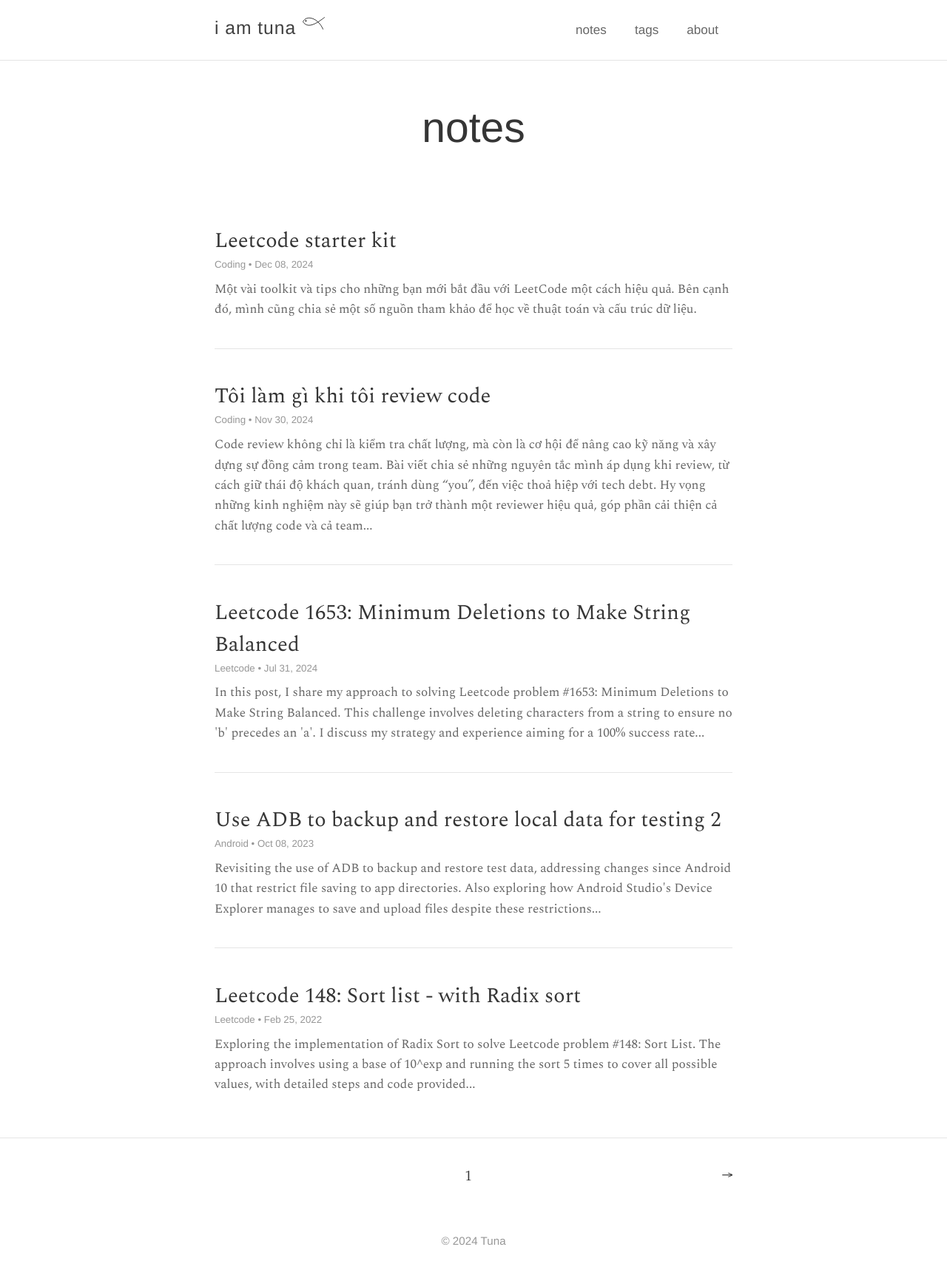
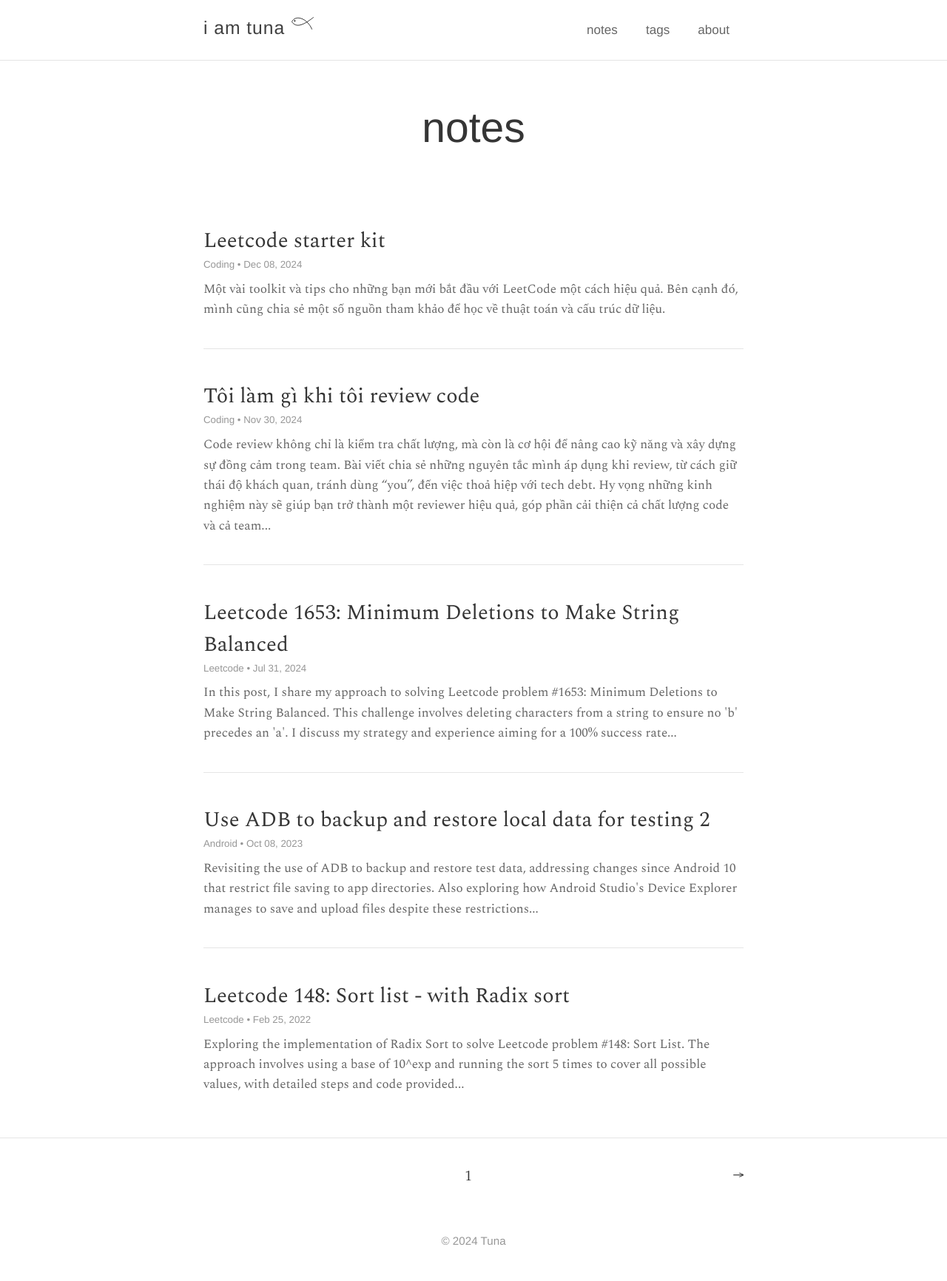
Before and after one commit to tuanchauict/iamtuna.org, a Jekyll site: the page built from docs/index.html, in a window 1280 px wide. Shown: the whole page at 74% size. Built offline with Jekyll 4.4.1, drawn with Linux system fonts in a browser that asks for light colours; the list of posts is cut into pages by our own code.

Commit message:
Increate content width

```diff
--- a/docs/_sass/tale/_variables.scss
+++ b/docs/_sass/tale/_variables.scss
@@ -1,6 +1,6 @@
 // Size
 $pc-width: 600px;
-$content-maxWidth: 700px;
+$content-maxWidth: 730px;
 $content-horizontalPadding: 2rem;
 $standard-content-width: calc(#{$content-maxWidth} + #{$content-horizontalPadding} * 2);
 
```
